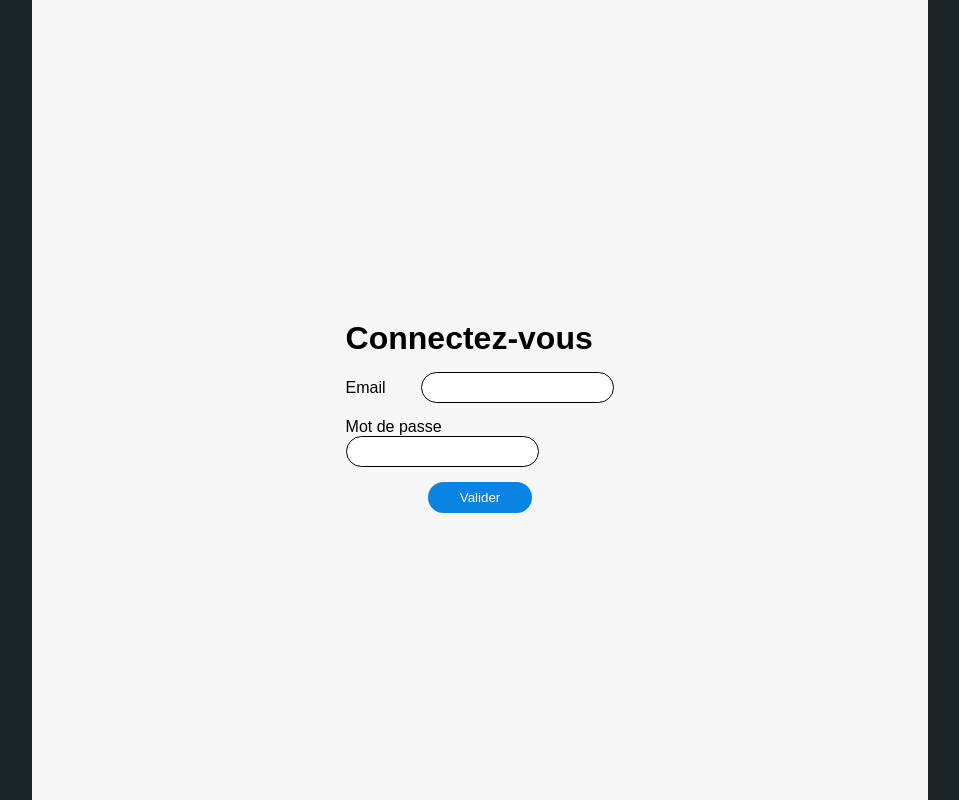
After one commit to florentthomas/Projet5-oc, a PHP site: template App/Views/Connection.twig in a window 1280 px wide. The commit adds this page. Shown: the whole page, without its empty margins (160-1119 px from the left). Run offline with PHP 8.4, Linux system fonts and the light colour scheme; the template is opened without the code that fills it, so the values that code supplies are empty; some libraries are stand-ins or nearby versions.

Commit message:
connection et deconnection d'utilisateur

```diff
--- a/App/Controllers/Controller.php
+++ b/App/Controllers/Controller.php
@@ -17,6 +17,7 @@ abstract class Controller{
         ]);
 
         $twig->addGlobal("URL",URL);
+        $twig->addGlobal("session", $_SESSION);
 
         echo $twig->render($file.".twig", $data);
     }
--- a/App/Views/Confirm_account.twig
+++ b/App/Views/Confirm_account.twig
@@ -9,9 +9,6 @@
 
 
 {% block content %}
-
-
-    <body>
             <div class="wrapper">
                 <div class="container">
                     <div class="confirm_inscription">
@@ -20,6 +17,5 @@
                     </div>
                 </div>
             </div>
-    </body>
 
 {% endblock %}
--- /dev/null
+++ b/App/Views/Connection.twig
@@ -0,0 +1,51 @@
+{% extends "Layout.twig" %}
+
+
+{% block title %}
+    <title>Connection</title>
+{% endblock %}
+
+
+
+{% block description %}
+    <meta name="description" content="Connectez-vous sur le site du cinéma"/>
+{% endblock %}
+
+
+
+{% block content %}
+
+    <div class="wrapper">
+
+        <div class="container">
+
+
+            <div class="center-vertical w30">
+                <h1>Connectez-vous</h1>
+
+                <form action="{{URL}}connection" method="post">
+                    <div class="input_form">
+                        <label for="email">Email</label>
+                        <input type="email" id="email" name="email" required/>
+                    </div>
+
+                    <div class="input_form">
+                        <label for="password">Mot de passe</label>
+                        <input type="password" id="password" name="password" required/>
+                    </div>
+
+                    <div class="btn_form_center">
+                        <button type="submit" name="form_submit">Valider</button>
+                    </div>
+
+                </form>
+                {% if session.flash.error_connect %}
+                <p class="error message">{{session.flash.error_connect}}</p>
+                {% endif %}
+            </div>
+        </div>
+
+    </div>
+
+
+{% endblock %}
--- a/Public/style.css
+++ b/Public/style.css
@@ -368,6 +368,13 @@ article{
     color:#721c24;
 }
 
+.message{
+    text-align: center;
+    padding: 5px;
+    border-radius: 7px;
+    margin-top: 1rem;
+}
+
 .success{
     background-color: #d4edda;
     color:#155724;
@@ -378,3 +385,15 @@ article{
     position: relative;
     top:40%;
 }
+
+
+.center-vertical{
+    position: relative;
+    top:40%;
+}
+
+
+.w30{
+    width:30%;
+    margin: auto;
+}
```
Also changed, not shown: App/Controllers/BlogController.php (+33 -2 lines), App/Models/UserManager.php (+10 -0 lines), App/Views/BlogHome.twig (+8 -1 lines), index.php (+8 -0 lines).
